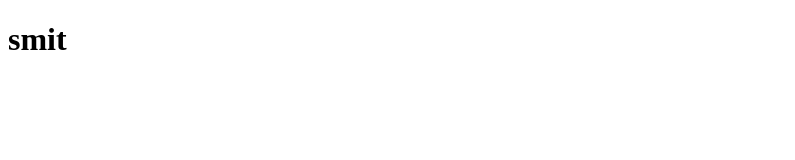
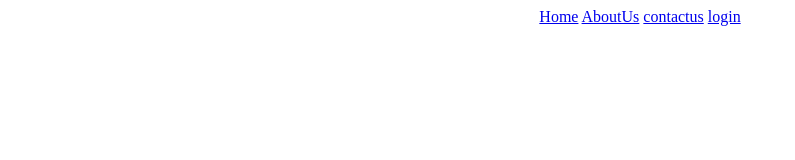
Before and after one commit to Smit6260/Demo-test, a plain HTML site: page index.html in a window 1280 px wide. Shown: the whole page, without its empty margins (0-795 px from the left). Drawn offline with Linux system fonts and the light colour scheme.

Commit message:
link page

```diff
--- a/index.html
+++ b/index.html
@@ -4,9 +4,12 @@
     <meta charset="UTF-8">
     <meta http-equiv="X-UA-Compatible" content="IE=edge">
     <meta name="viewport" content="width=device-width, initial-scale=1.0">
-    <title>test</title>
+    <title>shreeji Info</title>
 </head>
 <body>
-    <h1>smit </h1>
+    <center><a href="index.html">Home</a>
+    <a href="about.html">AboutUs</a>
+    <a href="contact.html">contactus</a>
+    <a href="login.html">login</a></center>
 </body>
 </html>
```
